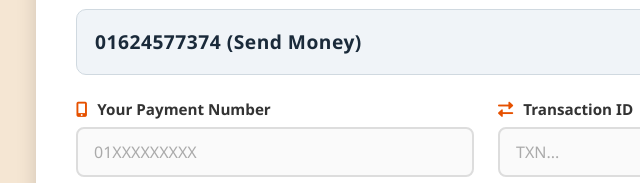
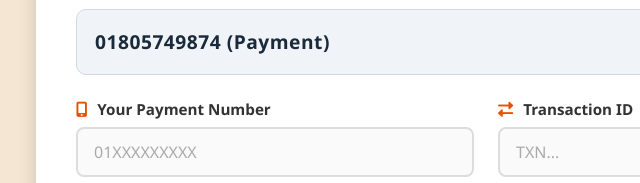
Before and after one commit to wqsami173/ravenxbangladesh, a website: page index.html in a window 1280 px wide. Shown: the part 1067-1250 px from the top of the page, 154-794 px from the left. Drawn offline with Linux system fonts and the light colour scheme.

Commit message:
Update index.html

```diff
--- a/index.html
+++ b/index.html
@@ -686,12 +686,12 @@
   const payNumberDisplay = document.getElementById('payNumberDisplay');
   const copyBtn = document.getElementById('copyPayBtn');
   const paymentDisplay = {
-    'Bkash': '01624577374 (Send Money)',
+    'Bkash': '01805749874 (Payment)',
     'Nagad': '01687414286 (Send Money)',
     'Rocket': '01624577374 (Send Money)'
   };
   const paymentRaw = {
-    'Bkash': '01624577374',
+    'Bkash': '01805749874',
     'Nagad': '01687414286',
     'Rocket': '01624577374'
   };
```
